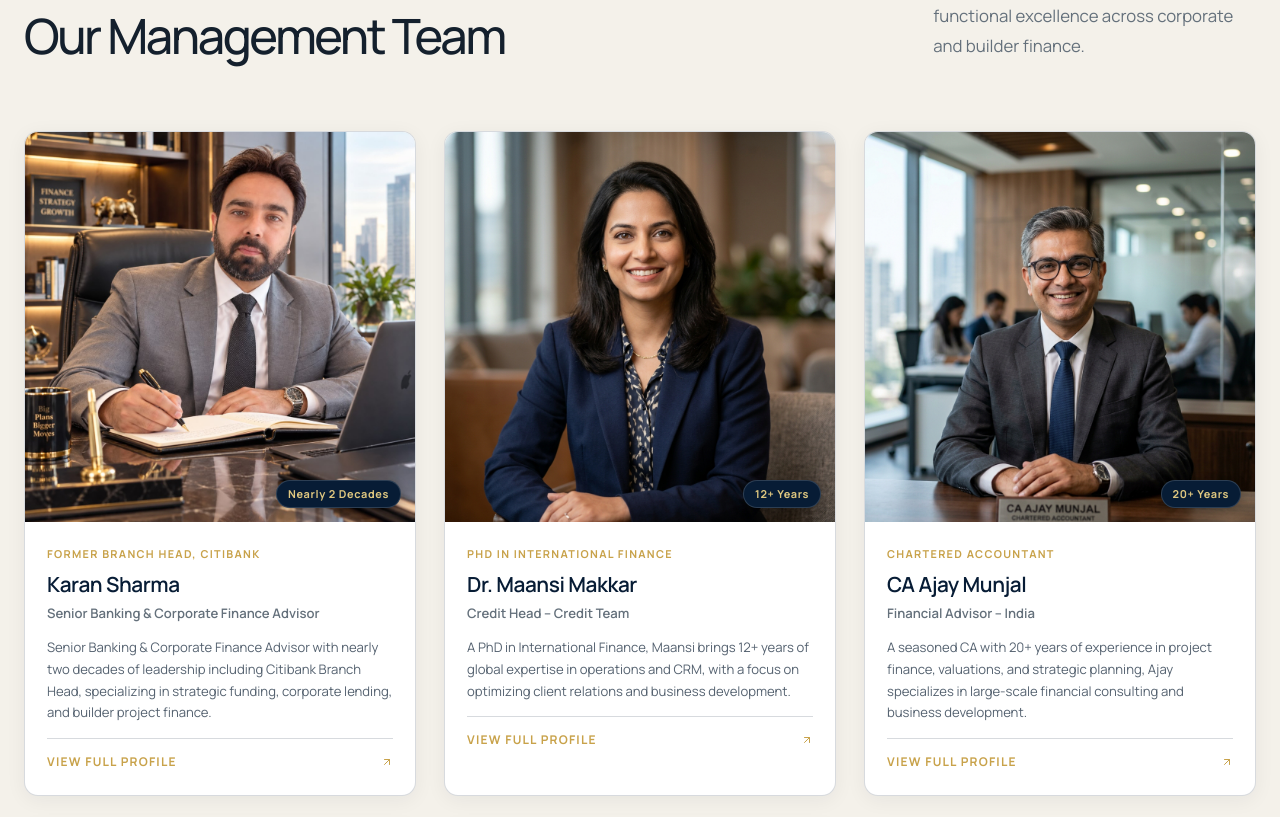
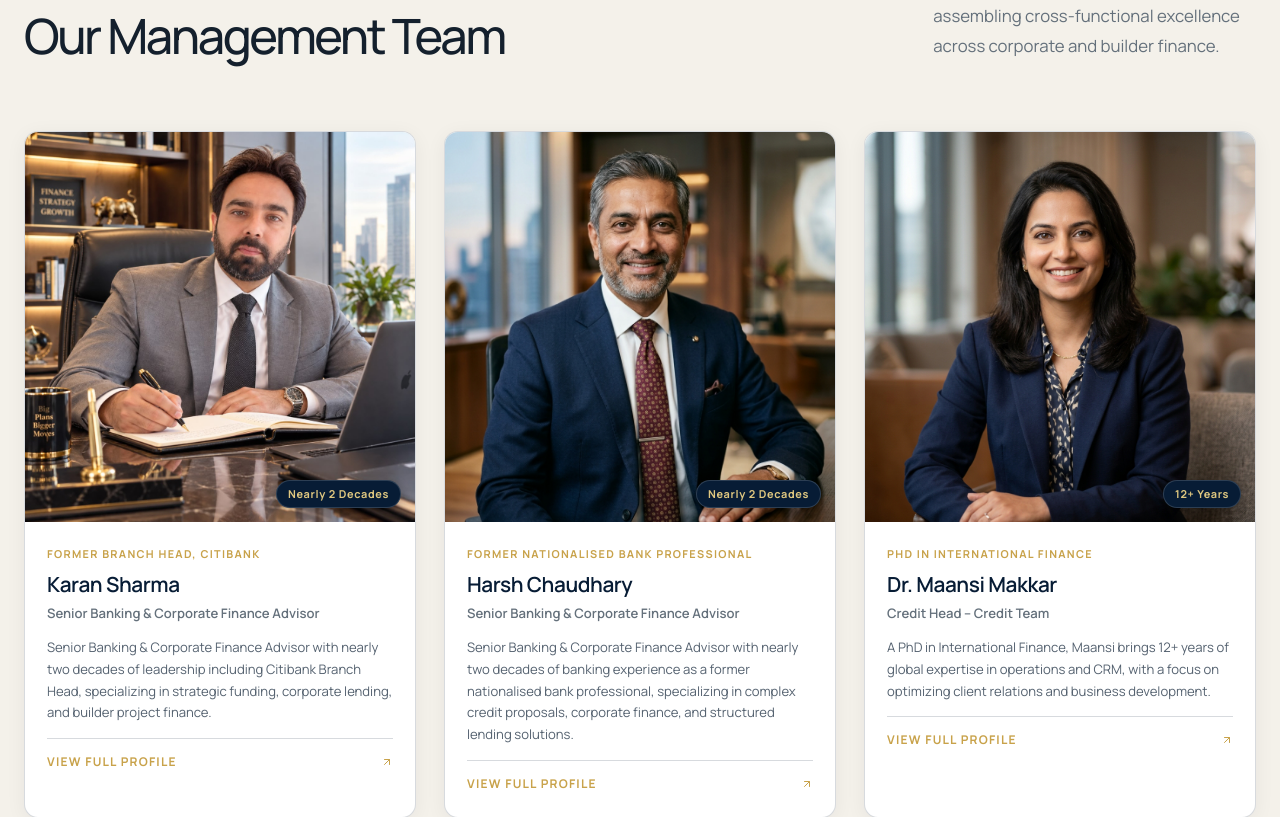
Before and after one commit to alwaystushar/aeon, a Next.js app: page /about in a window 1280 px wide. Shown: the part 2980-3797 px from the top of the page. Built offline with nearby package versions, Linux system fonts and the light colour scheme.

Commit message:
Add Harsh Chaudhary as additional team member and update Ankit photo

```diff
--- a/components/team-section.tsx
+++ b/components/team-section.tsx
@@ -53,6 +53,41 @@ export const managementTeam: TeamMember[] = [
       "Former Branch Head at Citibank",
       "Specialist in complex, large-ticket financing proposals",
       "Direct relationships with senior leadership across public & private banks"
+    ]
+  },
+  {
+    name: "Harsh Chaudhary",
+    role: "Senior Banking & Corporate Finance Advisor",
+    qualification: "Former Nationalised Bank Professional",
+    experience: "Nearly 2 Decades",
+    subtitle: "Advisory Funding | Corporate Lending Solutions",
+    tagline: "Connecting Business Ambitions with Strategic Funding Solutions.",
+    bio: "Senior Banking & Corporate Finance Advisor with nearly two decades of banking experience as a former nationalised bank professional, specializing in complex credit proposals, corporate finance, and structured lending solutions.",
+    image: "/images/team/harsh-chaudhary.jpg",
+    fullBio: [
+      "With nearly two decades of experience in the banking sector as a former nationalised bank professional, Harsh Chaudhary brings extensive financial expertise, banking insight, and strategic funding capabilities to AFS Aeon Finvest Services LLP.",
+      "Specialising in complex funding requirements, corporate finance advisory, and structured lending solutions, he works with entrepreneurs, business owners, MSMEs, established corporates, and large business groups to identify suitable financing opportunities aligned with their business objectives and growth strategies.",
+      "His expertise spans a comprehensive range of financial products, including Project Finance, MSME Funding, Corporate Loans, Business Expansion Finance, Debt Consolidation, Loan Against Property, Working Capital Facilities, Cash Credit and Overdraft Limits, Letters of Credit (LC), and Bank Guarantees (BG).",
+      "Harsh’s strength lies in understanding the financial structure, operational requirements, and growth potential of businesses and translating these needs into well-prepared funding proposals. He supports clients throughout the funding journey, from initial financial assessment and documentation to lender identification, proposal coordination, and follow-up with relevant banking and financial institutions.",
+      "Drawing on his professional experience and established industry relationships, including access to senior-level banking contacts, he helps businesses navigate complex lending processes and explore appropriate financing structures for expansion, infrastructure development, capital expenditure, and strategic business initiatives.",
+      "At AFS Aeon Finvest Services LLP, Harsh is committed to building long-term financial partnerships founded on professionalism, transparency, and strategic thinking. His objective is to connect businesses with suitable funding opportunities, facilitate informed financial decisions, and support sustainable growth through tailored financing solutions."
+    ],
+    expertise: [
+      "Corporate Funding Strategy",
+      "Project Finance",
+      "Complex Credit Proposals",
+      "Debt Restructuring Support",
+      "MSME & Enterprise Lending",
+      "Working Capital Solutions",
+      "Banking Relationship Management",
+      "Loan Against Property & BG/LC"
+    ],
+    highlights: [
+      "Nearly two decades in banking as a former nationalised bank professional",
+      "Large-ticket funding expertise in corporate, infrastructure & project finance",
+      "Established industry relationships with senior banking & NBFC officials",
+      "End-to-end funding coordination from financial assessment to lender liaison",
+      "Specialist in complex credit proposals, structured lending & working capital"
     ]
   },
   {
@@ -198,7 +233,7 @@ export function TeamSection() {
           <h2>Our Management Team</h2>
         </div>
         <p>
-          Seasoned banking advisors, former Citibank leaders, chartered accountants, and credit heads assembling cross-functional excellence across corporate and builder finance.
+          Seasoned banking advisors, former Citibank and nationalised bank leaders, chartered accountants, and credit heads assembling cross-functional excellence across corporate and builder finance.
         </p>
       </div>
 
```
Also changed, not shown: public/images/team/ankit-dhiman.jpg, public/images/team/harsh-chaudhary.jpg (added).
